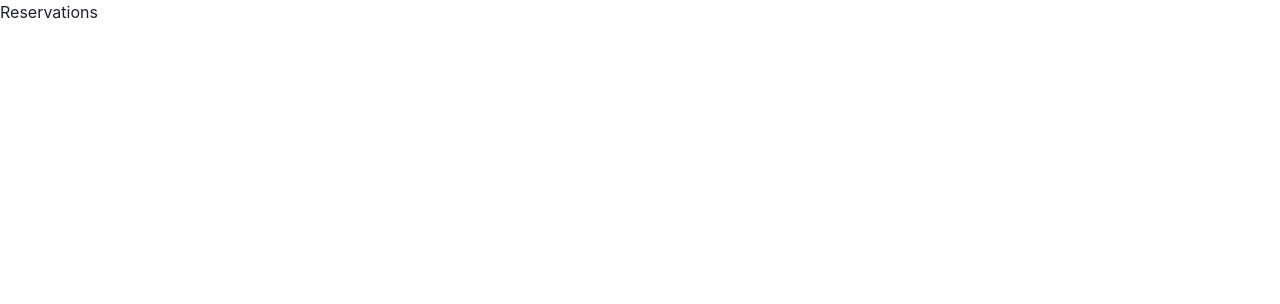
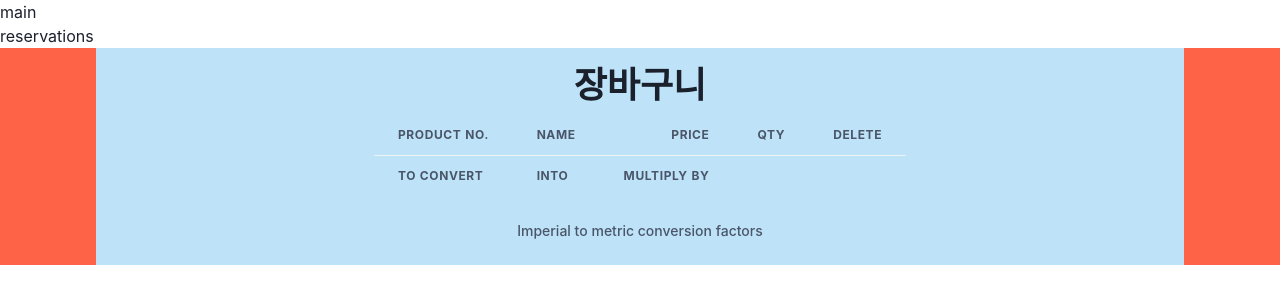
Before and after one commit to jiheon788/pre-onboarding-9th-2-8, a React (Create React App) app: page /reservations in a window 1280 px wide. Shown: the top 304 px of the page. Built offline with nearby package versions, Linux system fonts and the light colour scheme.

Commit message:
feat: 예약 리스트

```diff
--- a/src/Router.tsx
+++ b/src/Router.tsx
@@ -1,6 +1,7 @@
 import { Spinner } from '@chakra-ui/react';
 import { lazy, Suspense } from 'react';
 import { BrowserRouter, Routes, Route, Navigate } from 'react-router-dom';
+import Nav from './components/Nav';
 
 const Main = lazy(() => import('@/pages/Main'));
 const Reservations = lazy(() => import('@/pages/Reservations'));
@@ -8,6 +9,7 @@ const Reservations = lazy(() => import('@/pages/Reservations'));
 const Router = () => {
   return (
     <BrowserRouter basename={process.env.PUBLIC_URL}>
+      <Nav />
       <Suspense
         fallback={
           <Spinner
--- /dev/null
+++ b/src/components/Nav.tsx
@@ -0,0 +1,18 @@
+import { NavLink } from 'react-router-dom';
+
+const Nav = () => {
+  return (
+    <nav>
+      <ul>
+        <li>
+          <NavLink to="/main">main</NavLink>
+        </li>
+        <li>
+          <NavLink to="/reservations">reservations</NavLink>
+        </li>
+      </ul>
+    </nav>
+  );
+};
+
+export default Nav;
--- /dev/null
+++ b/src/components/ReservationTable.tsx
@@ -0,0 +1,65 @@
+import {
+  Table,
+  Thead,
+  Tbody,
+  Tfoot,
+  Tr,
+  Th,
+  Td,
+  TableCaption,
+  TableContainer,
+  Button,
+} from '@chakra-ui/react';
+import { useAppDispatch, useAppSelector } from '@/store';
+import { useEffect, useState } from 'react';
+
+const ReservationTable = () => {
+  const { cart } = useAppSelector((state) => state);
+
+  useEffect(() => {
+    console.log(cart);
+  }, [cart]);
+
+  return (
+    <TableContainer>
+      <Table variant="simple">
+        <TableCaption>Imperial to metric conversion factors</TableCaption>
+        <Thead>
+          <Tr>
+            <Th>Product No.</Th>
+            <Th>Name</Th>
+            <Th isNumeric>Price</Th>
+            <Th>Qty</Th>
+            <Th>Delete</Th>
+          </Tr>
+        </Thead>
+        <Tbody>
+          {cart.map((cartItem) => (
+            <Tr key={cartItem.idx}>
+              <Td>{cartItem.idx}</Td>
+              <Td>{cartItem.name}</Td>
+              <Td isNumeric>{cartItem.price}</Td>
+              <Td>
+                {cartItem.qty} / {cartItem.maxQty}
+              </Td>
+              <Td>
+                <Button colorScheme="red" size="sm">
+                  Delete
+                </Button>
+              </Td>
+            </Tr>
+          ))}
+        </Tbody>
+        <Tfoot>
+          <Tr>
+            <Th>To convert</Th>
+            <Th>into</Th>
+            <Th isNumeric>multiply by</Th>
+          </Tr>
+        </Tfoot>
+      </Table>
+    </TableContainer>
+  );
+};
+
+export default ReservationTable;
--- a/src/pages/Reservations.tsx
+++ b/src/pages/Reservations.tsx
@@ -1,4 +1,16 @@
+import ReservationTable from '@/components/ReservationTable';
+import { Center, VStack, Heading } from '@chakra-ui/react';
+
 const Reservations = () => {
-  return <div>Reservations</div>;
+  return (
+    <>
+      <Center as="main" bg="tomato" w="100%">
+        <VStack as="section" bg="blue.100" w="85%" minW="500px" p={4}>
+          <Heading>장바구니</Heading>
+          <ReservationTable></ReservationTable>
+        </VStack>
+      </Center>
+    </>
+  );
 };
 export default Reservations;
```
Also changed, not shown: 1 other file (tests, documents, lock files or other folders).
